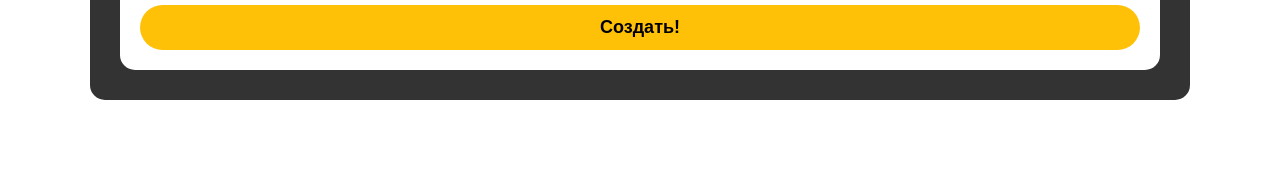
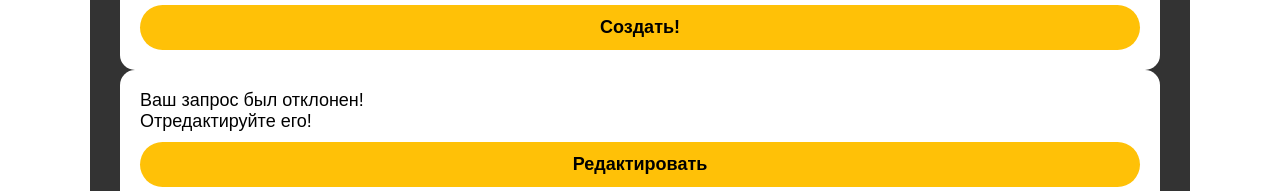
Before and after one commit to Hamsterito/project_wash-car, a React (Vite) app: page /profile in a window 1280 px wide. Shown: the part 745-936 px from the top of the page. Before the commit the page ends 885 px from the top, so only its background shows below. Built offline with nearby package versions, Linux system fonts and the light colour scheme; no server answers; a web font is replaced by a local one.

Commit message:
EditBusinessSection

```diff
--- /dev/null
+++ b/src/component/EditBusinessSection.jsx
@@ -0,0 +1,23 @@
+import React from 'react';
+import CreateBusinessModal from './CreateBusinessModal';
+
+export default function EditBusinessSection({ isModalOpen, setIsModalOpen, onApprove }) {
+  return (
+    <div className="business-section">
+      <div className="business-text">
+        <p>Ваш запрос был отклонен!</p>
+        <p>Отредактируйте его!</p>
+      </div>
+      <button className="btnq create" onClick={() => setIsModalOpen(true)}>
+        Редактировать
+      </button>
+
+      {isModalOpen && (
+        <CreateBusinessModal
+          onClose={() => setIsModalOpen(false)}
+          onApprove={onApprove}
+        />
+      )}
+    </div>
+  );
+}
--- a/src/pages/ProfilePage.jsx
+++ b/src/pages/ProfilePage.jsx
@@ -5,6 +5,7 @@ import WashHistorySection from '../component/WashHistorySection';
 import UserProfile from '../component/UserProfile';
 import CreateBusinessSection from '../component/CreateBusinessSection';
 import RequestToBeConsidered from '../component/RequestToBeConsidered';
+import EditBusinessSection from '../component/EditBusinessSection'
 
 
 export default function ProfilePage() {
@@ -105,6 +106,7 @@ export default function ProfilePage() {
       ) : (
         <RequestToBeConsidered />
       )}
+      <EditBusinessSection />
     </div>
   );
 }
```
